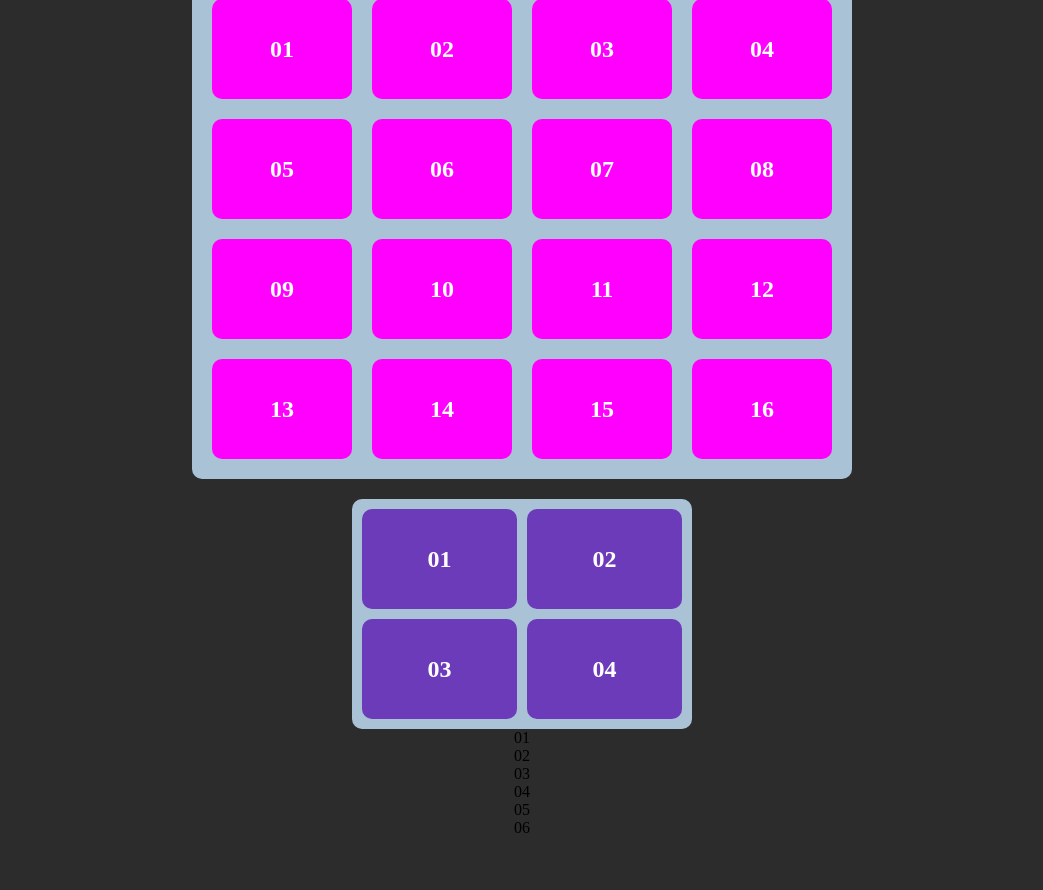
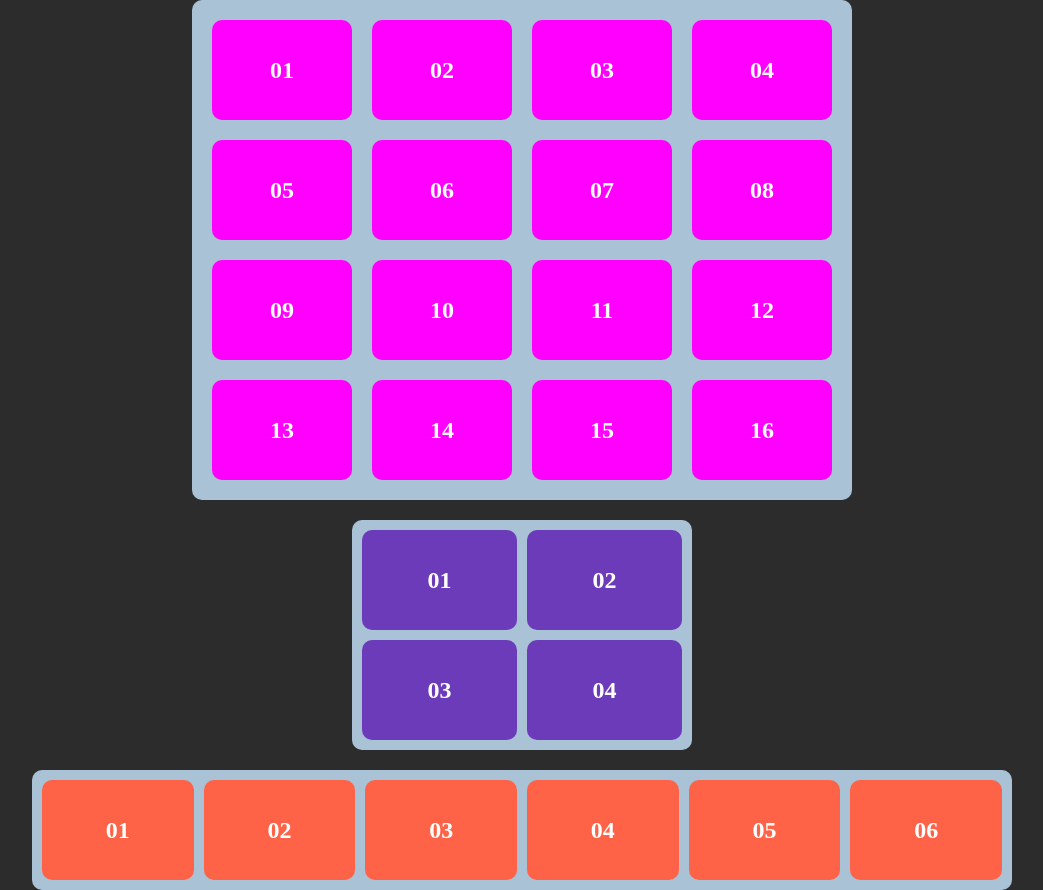
Before and after one commit to Sss0o1101/grid-layout-3, a plain HTML site: page index.html in a window 1280 px wide. Shown: the whole page, without its empty margins (118-1161 px from the left). Before the commit the page ends 837 px from the top, so only its background shows below. Drawn offline with Linux system fonts and the light colour scheme.

Commit message:
Further text added.

```diff
--- a/style.css
+++ b/style.css
@@ -2,10 +2,13 @@ body {
     display: flex;
     justify-content: center;
     align-items: center;
-    height: 100vh;
+    min-height: 100vh; /* 高さを自動にし、最低限の高さを100vhに設定 */
     background-color: #2c2c2c;
     flex-direction: column; /* 縦方向に配置 */
+    margin: 0; /* デフォルトのマージンをリセット */
 }
+
+/* ... 既存のコード ... */
 
 .grid-container1 {
     display: flex;
@@ -54,3 +57,30 @@ body {
     border-radius: 10px;
     height: 100px; /* 各アイテムの高さ */
 }
+
+/* ... 既存のコード ... */
+
+.grid-container3 {
+    display: grid;
+    grid-template-columns: repeat(6, 1fr); /* 横に6つのカラム */
+    gap: 10px; /* アイテム間のギャップ */
+    width: 960px; /* グリッド全体の幅 */
+    background-color: rgb(170, 194, 214);
+    padding: 10px;
+    border-radius: 10px;
+    margin-top: 20px; /* 上に余白を追加 */
+}
+
+.item3 {
+    background-color: #ff6347;
+    color: white;
+    font-size: 24px;
+    font-weight: bold;
+    display: flex;
+    justify-content: center;
+    align-items: center;
+    border-radius: 10px;
+    height: 100px; /* 各アイテムの高さ */
+}
+
+/* ... 既存のコード ... */
```
